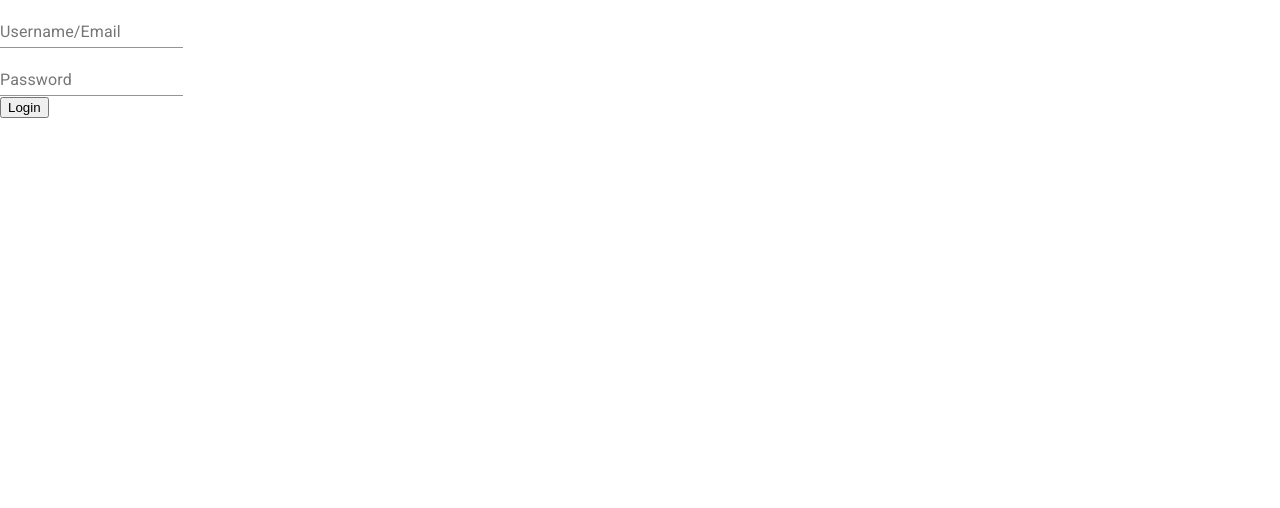
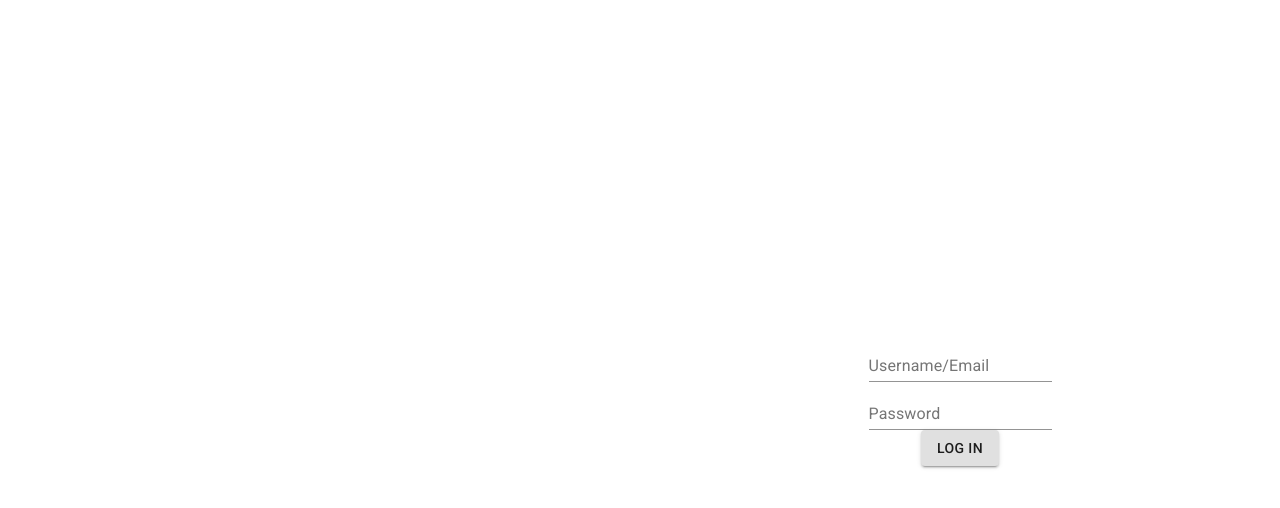
Before and after one commit to Monfernape/react-eblock, a React (Create React App) app: page / in a window 1280 px wide. Shown: the top 508 px of the page. Built offline with nearby package versions, Linux system fonts and the light colour scheme.

Commit message:
Refactor Login Component

```diff
--- a/src/components/Auth/Login.tsx
+++ b/src/components/Auth/Login.tsx
@@ -1,51 +1,61 @@
-import React, { useState } from 'react';
-import TextField from '@material-ui/core/TextField';
-import './index.css';
+import React, { useState } from "react";
+import { TextField, Button, Grid } from "@material-ui/core";
+import { LoginStyles } from "../../styles/Login"
+interface User {
+    Username: string;
+    Password: string;
+}
 
 const Login: React.FC = () => {
-    const [username, setUsername] = useState('');
-    const [password, setPassword] = useState('');
-    const [user, setUser] = useState(null);
-    const [mainError, setMainError] = useState('');
+    const [user, setUser] = useState<User>({ Username: "", Password: "" });
+    const [error, setError] = useState<boolean>(false);
+    const classes = LoginStyles()
 
-    const checkLogin = (event: any) => {
+    const checkLogin = (event: React.FormEvent<HTMLFormElement>) => {
         event.preventDefault();
-        if (username.length === 0 || password.length === 0) {
-            setMainError('All the fields are required!');
+        const { Username, Password } = user;
+        if (Username.length === 0 || Password.length === 0) {
+            setError(true);
             return;
-        } else if (username.length > 0 && password.length > 0) {
-            setMainError('');
-            const users = JSON.parse(localStorage.getItem('users') || '');
-            const user = users.find((x: any) => ((x.username === username || x.email === username) && x.password === password));
-            if (user) {
-                setUser(user);
-                localStorage.setItem('current-user', JSON.stringify(user));
-                setUsername('');
-                setPassword('');
-            } else {
-                setMainError('Incorrect Username or Password!')
-            }
+        } else {
+            const users: User[] = JSON.parse(localStorage.getItem("users") || "");
+            const user = users.find(
+                (x: User) => x.Username === Username && x.Password === Password
+            );
+            if (user) localStorage.setItem("current-user", JSON.stringify(user));
         }
-    }
+    };
 
     return (
-        <div>
-            {mainError.length > 0 && <span className="error">{mainError}</span>}
-            <form onSubmit={e => checkLogin(e)}>
-                <div>
-                    <TextField id="username" label="Username/Email" defaultValue=""
-                        onChange={e => setUsername(e.target.value)} />
-                </div>
-                <div>
-                    <TextField id="password" label="Password" type="password" defaultValue=""
-                        onChange={e => setPassword(e.target.value)} />
-                </div>
-                <div>
-                    <input type="submit" value="Login" />
-                </div>
-            </form>
-        </div>
-    )
-}
+        <form onSubmit={checkLogin} className={classes.Flex}>
+            <Grid className={classes.FlexItems}></Grid>
+            <Grid className={`${classes.FlexItems} ${classes.Flex}`}>
+                <Grid className={classes.AlignCenter}>
+                <TextField
+                    value={user.Username}
+                    label="Username/Email"
+                    onChange={(e) => setUser({ ...user, Username: e.target.value })}
+                    error={error && user.Username.length < 1}
+                    helperText={
+                        error && user.Username.length < 1 ? "Username is required" : null
+                    }
+                />
+                <TextField
+                    value={user.Password}
+                    label="Password"
+                    onChange={(e) => setUser({ ...user, Password: e.target.value })}
+                    error={error && user.Password.length < 1}
+                    helperText={
+                        error && user.Password.length < 1 ? "Password is required" : null
+                    }
+                />
+                <Button type="submit" variant="contained">
+                    Log In
+        </Button>
+                </Grid>
+            </Grid>
+        </form>
+    );
+};
 
 export default Login;
--- a/src/components/Auth/index.css
+++ /dev/null
@@ -1,4 +0,0 @@
-.error {
-    color: red;
-    font-size: 12px;
-}
--- /dev/null
+++ b/src/styles/Login.ts
@@ -0,0 +1,20 @@
+import { createStyles, makeStyles, Theme } from "@material-ui/core/styles";
+
+export const LoginStyles = makeStyles((theme: Theme) =>
+    createStyles({
+        Flex: {
+            display: "flex",
+            height: "100vh"
+        },
+        FlexItems: {
+            width: "50%"
+        },
+        AlignCenter: {
+            display: "flex",
+            flexDirection: "column",
+            justifyContent: "center",
+            alignItems: "center",
+            width: "100%"
+        }
+    })
+);
```
